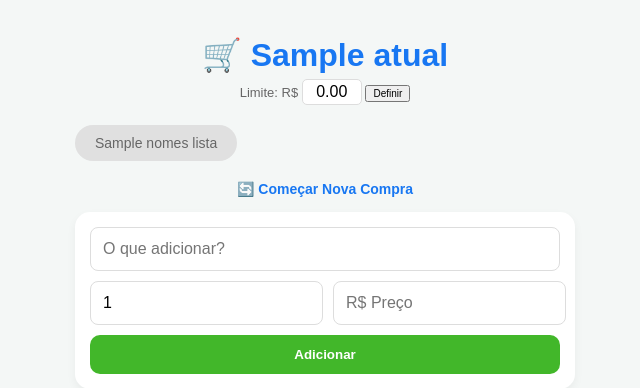
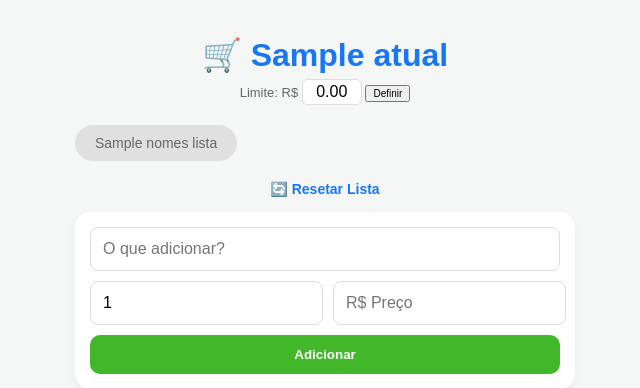
Before and after one commit to guga-leal-r/gestao-tarefas, a Flask app: template templates/index.html in a window 1280 px wide. Shown: the top 388 px of the page, without its empty margins (315-955 px from the left). Run offline with Flask 3, Linux system fonts and the light colour scheme; the template is opened without the code that fills it: most values are stand-ins (such as "Sample title", 1, 10 or a date in 2020).

```diff
--- a/templates/index.html
+++ b/templates/index.html
@@ -21,7 +21,6 @@
         .card { background: white; padding: 15px; margin-bottom: 10px; border-radius: 12px; display: flex; justify-content: space-between; align-items: center; box-shadow: 0 2px 5px rgba(0,0,0,0.05); border-left: 5px solid #1877f2; }
         .concluida { text-decoration: line-through; color: #bbb !important; }
         .detalhes { font-size: 12px; color: #888; }
-        .acoes { display: flex; align-items: center; gap: 15px; }
         .btn-check { font-size: 24px; text-decoration: none; }
         .btn-del { font-size: 18px; text-decoration: none; color: #ff4d4d; }
         .btn-reset { display: block; text-align: center; margin-bottom: 15px; color: #1877f2; text-decoration: none; font-size: 14px; font-weight: bold; }
@@ -42,7 +41,7 @@
                 <a href="/?nome={{ nome }}" class="aba {{ 'ativa' if nome == atual }}">{{ nome }}</a>
             {% endfor %}
         </div>
-        <a href="/resetar_lista?nome={{ atual }}" class="btn-reset" onclick="return confirm('Desmarcar todos os itens?')">🔄 Começar Nova Compra</a>
+        <a href="/resetar_lista?nome={{ atual }}" class="btn-reset" onclick="return confirm('Resetar marcações da lista?')">🔄 Resetar Lista</a>
         <form action="/add" method="POST">
             <input type="text" name="conteudo" placeholder="O que adicionar?" required>
             <div class="form-row">
@@ -59,7 +58,7 @@
                         <div class="{{ 'concluida' if tarefa.feito }}">{{ tarefa.texto }}</div>
                         <div class="detalhes">{{ tarefa.qtd }}x • R$ {{ "%.2f"|format(tarefa.preco) }}</div>
                     </div>
-                    <div class="acoes">
+                    <div style="display:flex; align-items:center; gap:15px;">
                         <a href="/alternar/{{ tarefa.id }}" class="btn-check">{{ '✅' if tarefa.feito else '⬜' }}</a>
                         <a href="/deletar/{{ tarefa.id }}" class="btn-del" onclick="return confirm('Excluir?')">🗑️</a>
                     </div>
```
